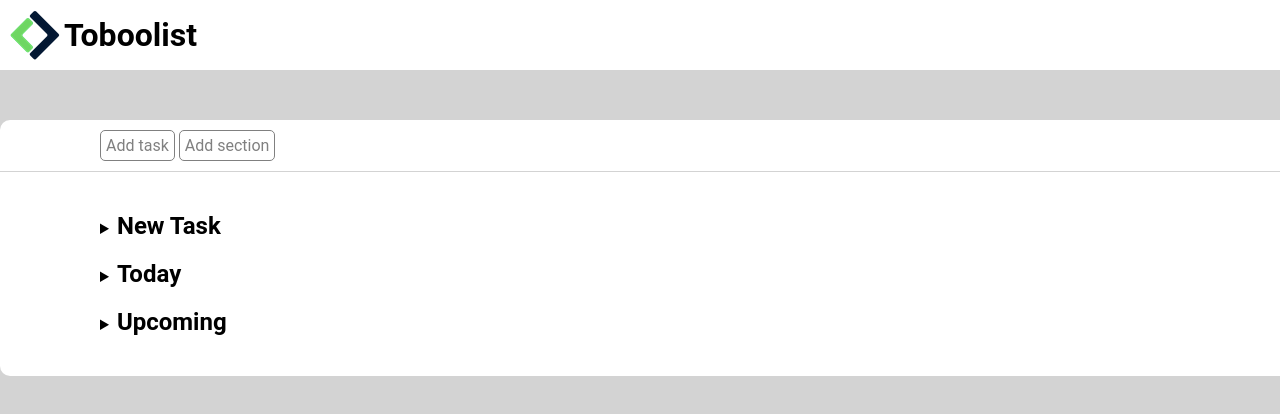
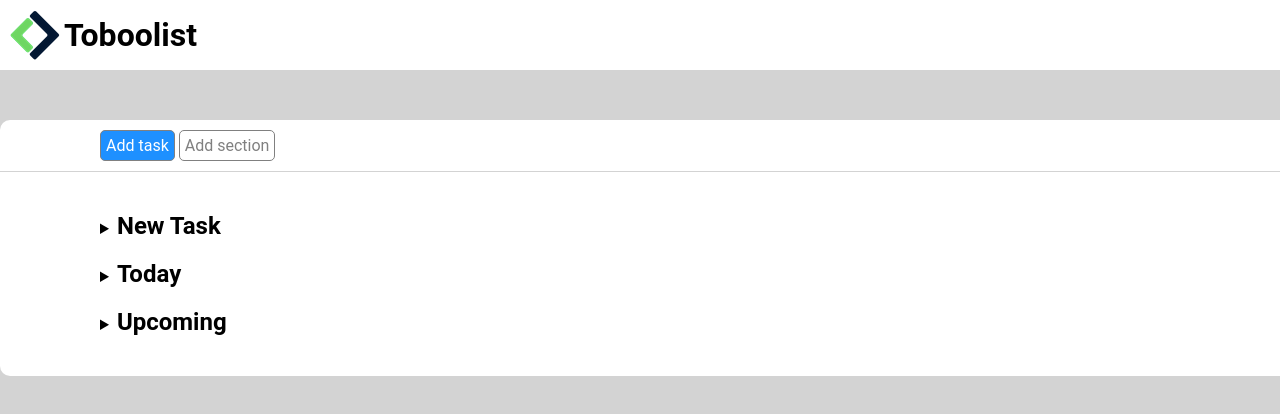
Before and after one commit to SabirHamza/html-css-toboolist, a plain HTML site: page index.html in a window 1280 px wide. In both pictures the pointer is over the element "Add task". Drawn offline with Linux system fonts and the light colour scheme.

Commit message:
ultimate project

```diff
--- a/css/style.css
+++ b/css/style.css
@@ -42,6 +42,12 @@ body{
     border: 1px solid gray;
     border-radius: 5px;
     padding: 5px;
+    background-color: none;
+}
+
+.button:hover{
+    background-color: dodgerblue;
+    color: white;
 }
 
 .checklist{
```
